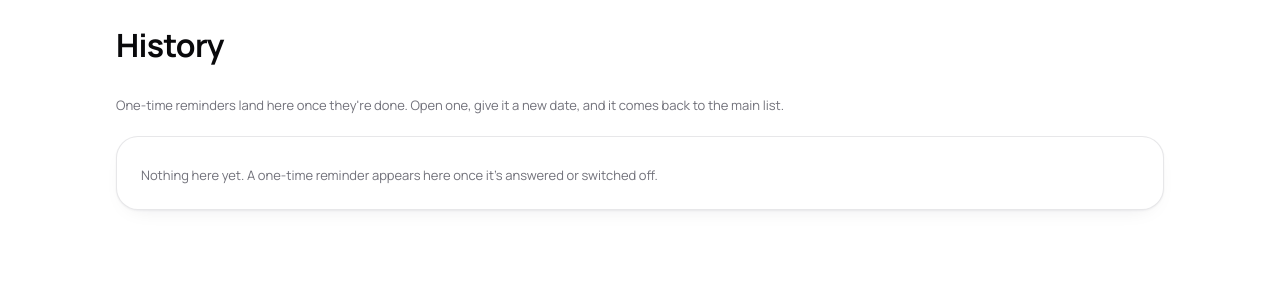
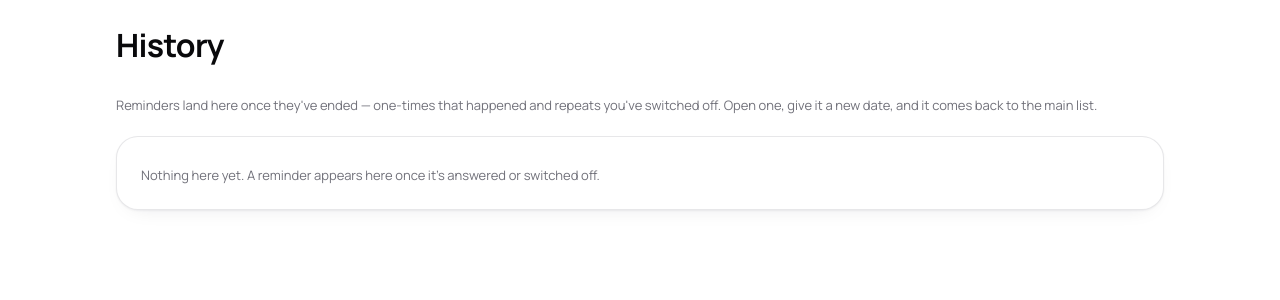
Before and after one commit to lightmorphic/chkt-server, a Flask app: page /history in a window 1280 px wide. Shown: the part 60-360 px from the top of the page. Run offline with Flask 3, Linux system fonts and the light colour scheme; the visitor is signed in with stand-in values (Sample User, id 1); tables that the repository leaves empty hold one stand-in row (values such as "Sample post"); parts of the project's set-up code (start-up, migrations or seed data) failed here and were passed over.

Commit message:
History takes every ended reminder, not just one-times
is_spent_one_off widens to is_ended (= switched off and not deleted):
switched-off repeating and location reminders move to History too.
Unreleased — no tag, rides with the next version. Matches the app.

Co-Authored-By: Claude Fable 5 <noreply@anthropic.com>

```diff
--- a/app/store.py
+++ b/app/store.py
@@ -46,18 +46,14 @@ def next_alert_millis(reminder: dict, now: int = None) -> int:
     return int(nxt.timestamp() * 1000) if nxt is not None else raw
 
 
-def is_spent_one_off(r) -> bool:
-    """A one-time reminder that has had its moment: no repeat rule and no
-    location trigger to bring it back, and switched off (which is what
-    answering a one-off does). These live on the History page rather than
-    the main list — visible to look back on, and reusable by giving them a
-    new date. Mirrors the app's isSpentOneOff."""
-    return (
-        not r["enabled"]
-        and r.get("deleted_at") is None
-        and not (r.get("repeat_rule") or "").strip()
-        and (r.get("location_trigger") or "NONE") == "NONE"
-    )
+def is_ended(r) -> bool:
+    """A reminder that has ended: switched off and not deleted. Covers a
+    one-off that fired (answering one switches it off), a repeating
+    reminder whose run is over, and anything turned off by hand. These
+    live on the History page rather than the main list — visible to look
+    back on, and reusable by switching back on with a new date. Mirrors
+    the app's isEnded."""
+    return not r["enabled"] and r.get("deleted_at") is None
 
 
 def reminders(include_deleted=False):
--- a/app/templates/history.html
+++ b/app/templates/history.html
@@ -1,8 +1,9 @@
 {% extends "base.html" %}
 {% block content %}
 <h1>History</h1>
-<p class="hint">One-time reminders land here once they're done. Open one,
-give it a new date, and it comes back to the main list.</p>
+<p class="hint">Reminders land here once they've ended — one-times that
+happened and repeats you've switched off. Open one, give it a new date,
+and it comes back to the main list.</p>
 
 <section class="panel">
   {% for r in reminders %}
@@ -27,8 +28,8 @@ give it a new date, and it comes back to the main list.</p>
     </form>
   </div>
   {% else %}
-  <p class="hint">Nothing here yet. A one-time reminder appears here once
-  it's answered or switched off.</p>
+  <p class="hint">Nothing here yet. A reminder appears here once it's
+  answered or switched off.</p>
   {% endfor %}
 </section>
 {% endblock %}
--- a/app/views.py
+++ b/app/views.py
@@ -45,9 +45,10 @@ def favicon():
 @login_required
 def home():
     tag = (request.args.get("tag") or "").strip() or None
-    # Spent one-offs live on the History page, not here — the main list is
-    # what's coming up, not what already happened.
-    everything = [r for r in store.reminders() if not store.is_spent_one_off(r)]
+    # Ended reminders (answered one-offs, switched-off repeats) live on the
+    # History page, not here — the main list is what's coming up, not what
+    # already happened.
+    everything = [r for r in store.reminders() if not store.is_ended(r)]
     shown = [r for r in everything if tag is None or tag in store.tag_list(r)]
     return render_template(
         "home.html", reminders=shown, tags=store.all_tags(), active_tag=tag,
@@ -58,12 +59,13 @@ def home():
 @bp.get("/history")
 @login_required
 def history():
-    """One-time reminders that have had their moment: look back over them,
-    or open one, give it a new date, and bring it back."""
-    spent = [r for r in store.reminders() if store.is_spent_one_off(r)]
-    spent.sort(key=lambda r: r.get("due_at") or r.get("updated_at") or 0, reverse=True)
+    """Reminders that have ended — answered one-offs and switched-off
+    repeats: look back over them, or open one, give it a new date, and
+    bring it back."""
+    ended = [r for r in store.reminders() if store.is_ended(r)]
+    ended.sort(key=lambda r: r.get("due_at") or r.get("updated_at") or 0, reverse=True)
     return render_template(
-        "history.html", reminders=spent,
+        "history.html", reminders=ended,
         describe=_describe, tag_list=store.tag_list, csrf=csrf_token(),
     )
 
@@ -83,7 +85,7 @@ def reminder_edit(reminder_id=None):
     # Reusing from History: pre-arm it so "pick a date, Save" is the whole
     # gesture — the Active box comes ticked and a past date rolls forward
     # to today (same time of day). Backing out saves nothing.
-    reuse = reminder is not None and store.is_spent_one_off(reminder)
+    reuse = reminder is not None and store.is_ended(reminder)
     due_local = _millis_to_local(reminder["due_at"]) if reminder and reminder["due_at"] else ""
     if reuse and due_local:
         due_date, _, due_time = due_local.partition("T")
```
Also changed, not shown: tests/test_history.py (+9 -7 lines), CHANGELOG.md.
